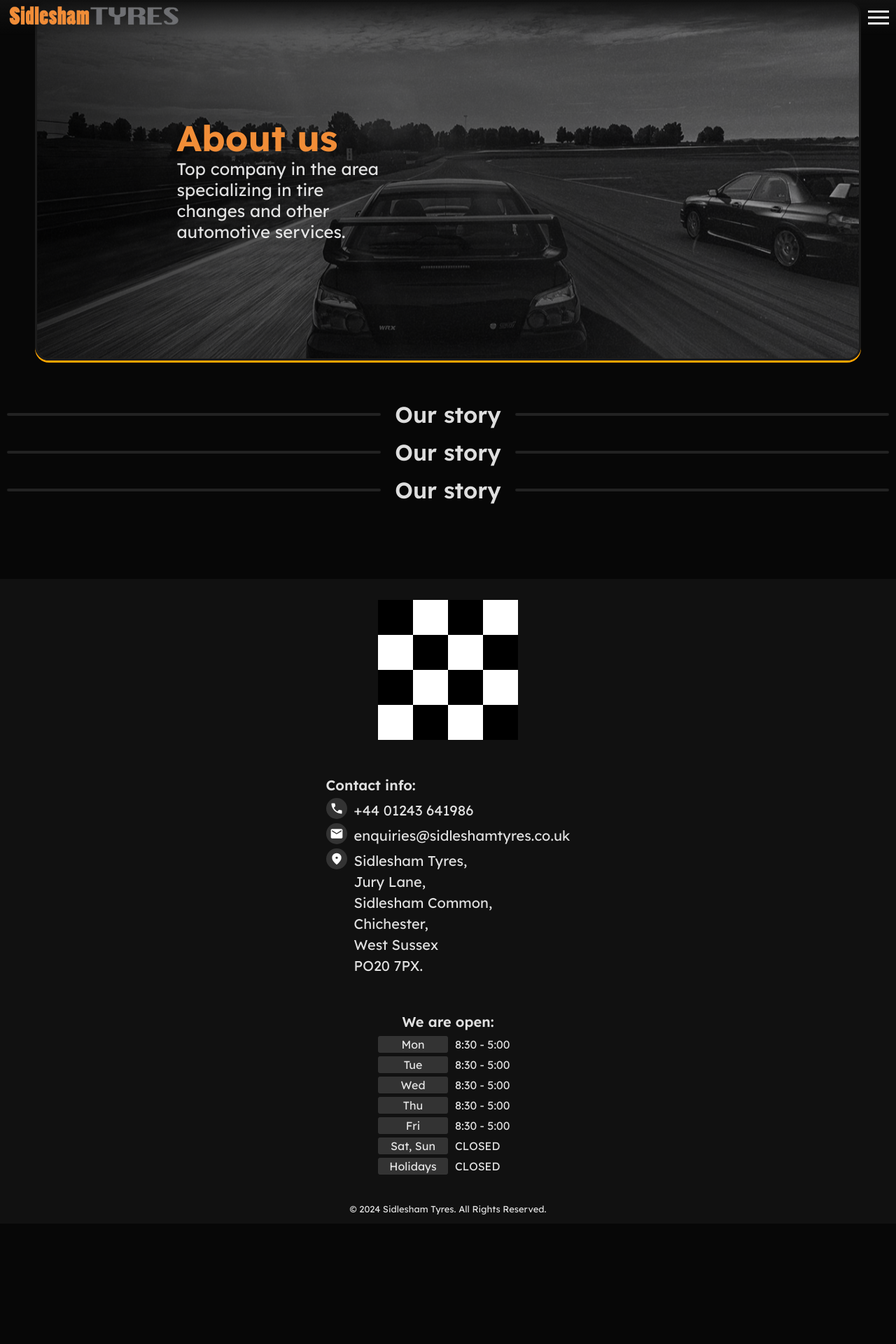
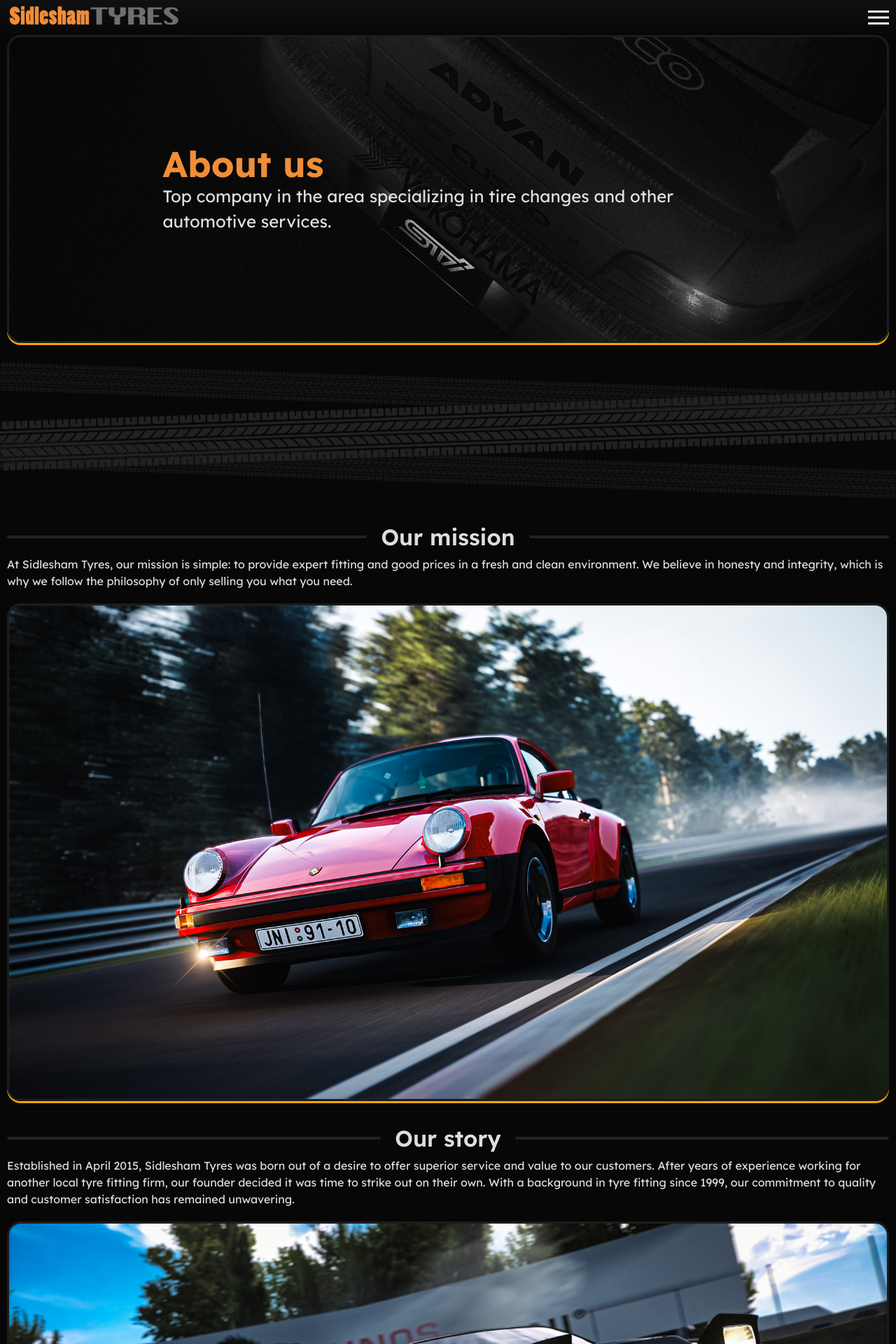
Before and after one commit to WitroxHunter/Sidlesham-Tyres, a React (Vite) app: page /Sidlesham-Tyres/about in a window 1280 px wide. Shown: the top 1920 px of the page at 70% size. Before the commit the page ends 1748 px from the top, so only its background shows below. Built offline with nearby package versions, Linux system fonts and the light colour scheme.

Commit message:
Page "About us" - almost ready

```diff
--- a/src/App.css
+++ b/src/App.css
@@ -106,7 +106,7 @@
   position: relative;
 }
 
-.secondaryButton > span {
+.secondaryButton>span {
   position: relative;
   z-index: 20;
 }
@@ -209,8 +209,7 @@
 
 .contact-info-icon {
   width: 36px;
-  filter: invert(100%) sepia(0%) saturate(7480%) hue-rotate(299deg)
-    brightness(103%) contrast(115%);
+  filter: invert(100%) sepia(0%) saturate(7480%) hue-rotate(299deg) brightness(103%) contrast(115%);
 }
 
 .contactTopDarkening {
@@ -386,27 +385,27 @@
   overflow: hidden;
 }
 
-.leftSide > div > .stylizedBox {
+.leftSide>div>.stylizedBox {
   margin-left: auto;
 }
 
-.leftSide > div:nth-child(1n) > .stylizedBox,
-.rightSide > div:nth-child(1n) > .stylizedBox {
+.leftSide>div:nth-child(1n)>.stylizedBox,
+.rightSide>div:nth-child(1n)>.stylizedBox {
   transform: skewX(10deg);
 }
 
-.leftSide > div:nth-child(1n) > .stylizedBox > .offerImage,
-.rightSide > div:nth-child(1n) > .stylizedBox > .offerImage {
+.leftSide>div:nth-child(1n)>.stylizedBox>.offerImage,
+.rightSide>div:nth-child(1n)>.stylizedBox>.offerImage {
   transform: translate(-50%, -50%) skewX(-10deg);
 }
 
-.leftSide > div:nth-child(2n) > .stylizedBox,
-.rightSide > div:nth-child(2n) > .stylizedBox {
+.leftSide>div:nth-child(2n)>.stylizedBox,
+.rightSide>div:nth-child(2n)>.stylizedBox {
   transform: skewX(-10deg);
 }
 
-.leftSide > div:nth-child(2n) > .stylizedBox > .offerImage,
-.rightSide > div:nth-child(2n) > .stylizedBox > .offerImage {
+.leftSide>div:nth-child(2n)>.stylizedBox>.offerImage,
+.rightSide>div:nth-child(2n)>.stylizedBox>.offerImage {
   transform: translate(-50%, -50%) skewX(10deg);
 }
 
@@ -618,12 +617,17 @@ form {
   align-items: center;
 }
 
-.stylizedBox {
+.stylizedBox,
+.stylizedBoxNoBG {
+  overflow: hidden;
   border-radius: 20px;
   border: 3px solid #1c1c1c;
+  box-shadow: 0 3px 0 orange;
+}
+
+.stylizedBox {
   background: rgb(39, 39, 39);
   background: linear-gradient(180deg, #272727 0%, #1c1c1c 100%);
-  box-shadow: 0 3px 0 orange;
 }
 
 .contentReachUs .rightSide {
@@ -819,19 +823,19 @@ form {
     margin-left: 0;
   }
 
-  .rightSide > div:nth-child(1n) > .stylizedBox {
+  .rightSide>div:nth-child(1n)>.stylizedBox {
     transform: skewX(-10deg);
   }
 
-  .rightSide > div:nth-child(1n) > .stylizedBox > .offerImage {
+  .rightSide>div:nth-child(1n)>.stylizedBox>.offerImage {
     transform: translate(-50%, -50%) skewX(10deg);
   }
 
-  .rightSide > div:nth-child(2n) > .stylizedBox {
+  .rightSide>div:nth-child(2n)>.stylizedBox {
     transform: skewX(10deg);
   }
 
-  .rightSide > div:nth-child(2n) > .stylizedBox > .offerImage {
+  .rightSide>div:nth-child(2n)>.stylizedBox>.offerImage {
     transform: translate(-50%, -50%) skewX(-10deg);
   }
 
--- a/src/components/pages-telebim.jsx
+++ b/src/components/pages-telebim.jsx
@@ -1,10 +1,12 @@
 export default function PagesTelebim(props) {
   return (
     <>
-      <div className={`pages-telebim stylizedBox ${props.background}`}>
-        <div className="pages-telebim-box">
-          <h1 className="colorUIorange">{props.sectionName}</h1>
-          <span className="fontSizeMid">{props.text}</span>
+      <div className={`pages-telebim-background stylizedBoxNoBG ${props.background}`}>
+        <div className={`pages-telebim`}>
+          <div className="pages-telebim-box">
+            <h1 className="colorUIorange">{props.sectionName}</h1>
+            <div className="fontSizeMid">{props.text}</div>
+          </div>
         </div>
       </div>
     </>
--- a/src/index.css
+++ b/src/index.css
@@ -310,8 +310,7 @@ button {
   width: 100%;
 }
 
-.footer-content-left {
-}
+.footer-content-left {}
 
 .footer-content-middle {
   padding-top: 50px;
@@ -375,8 +374,7 @@ button {
 
 .footer-content-icon {
   height: 20px;
-  filter: invert(100%) sepia(0%) saturate(7480%) hue-rotate(299deg)
-    brightness(103%) contrast(115%);
+  filter: invert(100%) sepia(0%) saturate(7480%) hue-rotate(299deg) brightness(103%) contrast(115%);
 }
 
 .footer-bottom {
@@ -386,24 +384,40 @@ button {
 }
 
 .pages-telebim {
-  margin: 0 50px;
-  padding: 13% 0;
+  height: 100%;
   display: flex;
   align-items: center;
   justify-content: center;
-  background-repeat: no-repeat;
+
+  backdrop-filter: grayscale(1);
+}
+
+.pages-telebim-background {
+  overflow: hidden;
+  margin: 100px 50px;
+  height: 55svh;
+  background-size: cover;
   background-position: center;
 }
 
 .pages-telebim-box {
   display: flex;
   flex-direction: column;
-  justify-content: center;
-  align-items: left;
-  width: 26%;
-  margin: 0 0 0 -40%;
+  justify-content: flex-start;
+  align-items: flex-start;
+  width: 65%;
 }
 
 .pages-telebim-box span {
   line-height: normal;
 }
+
+@media (max-width: 1340px) {
+  .pages-telebim-background {
+    margin: 50px 10px;
+  }
+
+  .pages-telebim {
+    backdrop-filter: grayscale(1) brightness(0.75);
+  }
+}
--- a/src/pages/about-us.css
+++ b/src/pages/about-us.css
@@ -1,5 +1,5 @@
 .about-us-background {
-  background-image: url("../assets/images/about-us-telebim-bg.png");
+  background-image: url("../assets/images/Screenshot_fly_iku_subaru_22b_ek_tsukuba_fruits_line_8-4-124-1-37-24.jpg");
 }
 
 .main {
@@ -17,3 +17,49 @@
   border-radius: 5px;
   margin: 0 20px;
 }
+
+.fontSizeMid {
+  width: 50%;
+}
+
+.article-flex-box {
+  display: flex;
+  align-items: center;
+  justify-content: center;
+  gap: 20px;
+  width: 100%;
+  margin-bottom: 20px;
+}
+
+.article-flex-forward {
+  flex-direction: row;
+}
+
+.article-flex-reverse {
+  flex-direction: row-reverse;
+}
+
+.article-text {
+  width: 100%;
+}
+
+.article-photo-box {
+  width: 100%;
+  height: fit-content;
+}
+
+.article-photo {
+  width: 100%;
+}
+
+
+@media (max-width: 1340px) {
+  .fontSizeMid {
+    width: 100%;
+  }
+
+  .article-flex-forward,
+  .article-flex-reverse {
+    flex-direction: column;
+  }
+}
--- a/src/pages/about-us.jsx
+++ b/src/pages/about-us.jsx
@@ -1,6 +1,11 @@
 import Header from "../components/header";
 import PagesTelebim from "../components/pages-telebim";
+import TireMarks from "../components/splitterTireMarks";
 import Footer from "../components/footer";
+import image1 from "../assets/images/Screenshot_gd_porsche_911_turbo_3_0_ks_nordschleife_5-4-124-21-11-25.jpg";
+import image2 from "../assets/images/Screenshot_180sx_mission_2_drift_10-3-124-21-40-48.jpg";
+import image3 from "../assets/images/Screenshot_a3dr_ferrari_512tr_ks_brands_hatch_4-4-124-18-24-52.jpg";
+import image4 from "../assets/images/Screenshot_yk_subaru_sedan_sti_ks_vallelunga_5-4-124-22-10-9.jpg";
 import "./about-us.css";
 
 function Subline(props) {
@@ -15,6 +20,21 @@ function Subline(props) {
   );
 }
 
+const TextBox = (props) => {
+  return (
+    <>
+      <div className={`article-flex-box article-flex-${props.direction}`}>
+        <div className="article-text">
+          {props.text}
+        </div>
+        <div className="article-photo-box">
+          <img src={props.photo} className="article-photo stylizedBoxNoBG" />
+        </div>
+      </div>
+    </>
+  )
+}
+
 export default function AboutUs() {
   return (
     <>
@@ -25,10 +45,34 @@ export default function AboutUs() {
         background="about-us-background"
       />
 
+      <TireMarks />
+
       <div className="main-center">
+        <Subline title="Our mission" />
+        <TextBox
+          direction="forward"
+          photo={image1}
+          text="At Sidlesham Tyres, our mission is simple: to provide expert fitting and good prices in a fresh and clean environment. We believe in honesty and integrity, which is why we follow the philosophy of only selling you what you need."
+        />
+
         <Subline title="Our story" />
-        <Subline title="Our story" />
-        <Subline title="Our story" />
+        <TextBox
+          direction="reverse"
+          photo={image2}
+          text="Established in April 2015, Sidlesham Tyres was born out of a desire to offer superior service and value to our customers. After years of experience working for another local tyre fitting firm, our founder decided it was time to strike out on their own. With a background in tyre fitting since 1999, our commitment to quality and customer satisfaction has remained unwavering."
+        />
+        <TextBox
+          direction="forward"
+          photo={image3}
+          text="Established in April 2015, Sidlesham Tyres was born out of a desire to offer superior service and value to our customers. After years of experience working for another local tyre fitting firm, our founder decided it was time to strike out on their own. With a background in tyre fitting since 1999, our commitment to quality and customer satisfaction has remained unwavering."
+        />
+
+        <Subline title="Our services" />
+        <TextBox
+          direction="reverse"
+          photo={image4}
+          text="Sidlesham Tyres is your one-stop shop for all your tyre needs. We supply tyres for cars, vans, 4x4s, trailers, caravans, and motor-homes, ranging from budget options to top brands like Michelin. But that's not all—we also stock mower tyres, wheelbarrow tyres, and mobility scooter tyres. If your tyres hold air, chances are we can supply them at bargain prices."
+        />
       </div>
       <Footer />
     </>
```
Also changed, not shown: src/assets/images/Screenshot_fly_iku_subaru_22b_ek_tsukuba_fruits_line_8-4-124-1-37-24.jpg (added).
